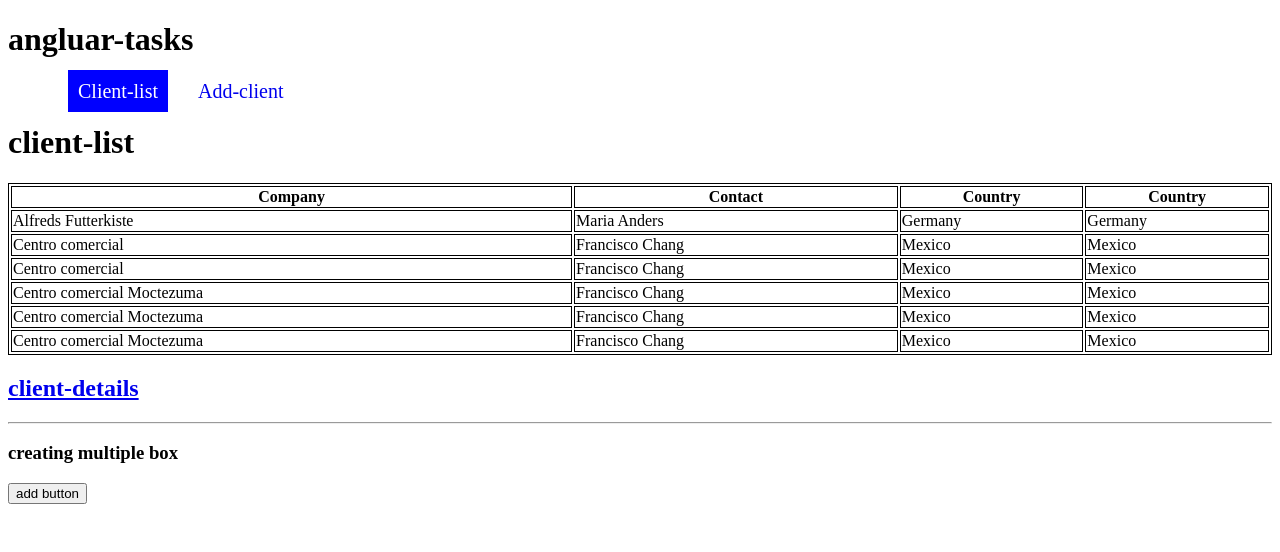
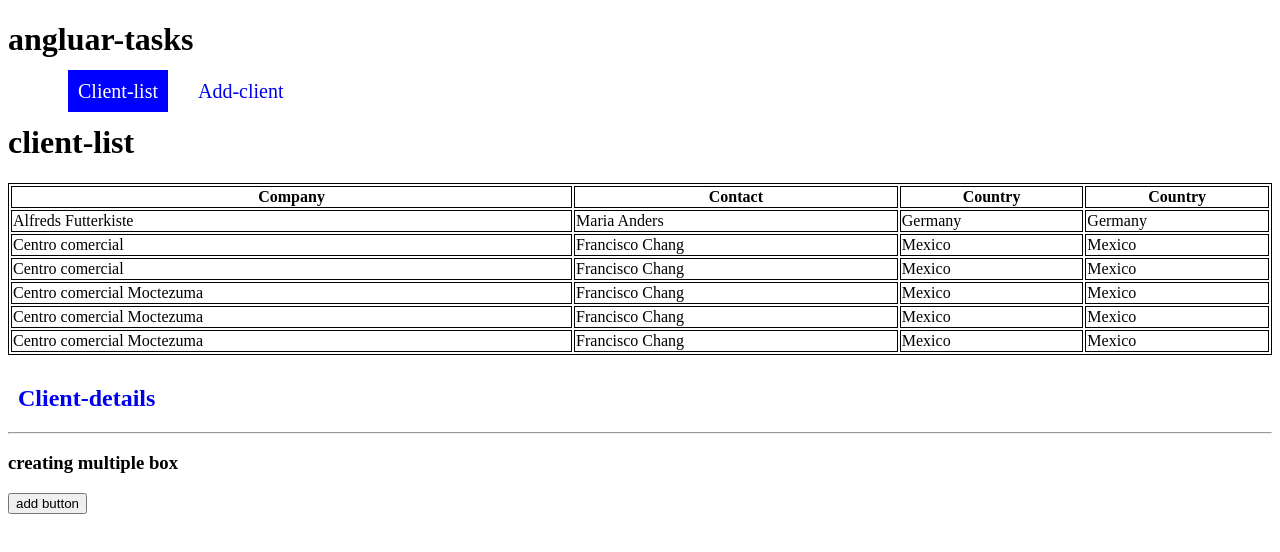
Before and after one commit to hariharn12/angluar-practice, an Angular app: page /client-list in a window 1280 px wide. Shown: the top 552 px of the page. Built offline with nearby package versions, Linux system fonts and the light colour scheme.

Commit message:
adding style for routerlinkactive state

```diff
--- a/src/app/client-list/client-list.component.css
+++ b/src/app/client-list/client-list.component.css
@@ -5,3 +5,11 @@ table, th, td {
   table{
     width: 100%;
   }
+  div{
+    margin-top: 30px;
+  }
+  div a{
+    text-decoration: none;
+    margin-top: 20px;
+    padding: 10px;
+  }
--- a/src/app/client-list/client-list.component.html
+++ b/src/app/client-list/client-list.component.html
@@ -46,6 +46,9 @@
   </tr>
 </table>
 
-<h2><a routerLink="./client-details">client-details</a></h2>
+<div>
+  <h2><a routerLink="./client-details" routerLinkActive="child-active">Client-details</a></h2>
+</div>
+
 
 <router-outlet></router-outlet>
--- a/src/app/client-list/client-list.component.ts
+++ b/src/app/client-list/client-list.component.ts
@@ -1,11 +1,11 @@
 import { CommonModule } from '@angular/common';
 import { Component } from '@angular/core';
-import { RouterLink, RouterOutlet } from '@angular/router';
+import { RouterLink, RouterLinkActive, RouterOutlet } from '@angular/router';
 
 @Component({
   selector: 'app-client-list',
   standalone: true,
-  imports: [CommonModule,RouterLink,RouterOutlet],
+  imports: [CommonModule,RouterLink,RouterOutlet,RouterLinkActive],
   templateUrl: './client-list.component.html',
   styleUrl: './client-list.component.css'
 })
--- a/src/styles.css
+++ b/src/styles.css
@@ -2,3 +2,7 @@
     color: #fff;
     background-color: blue;
 }
+.child-active{
+    background-color: chocolate;
+    color: #fff;
+}
```
